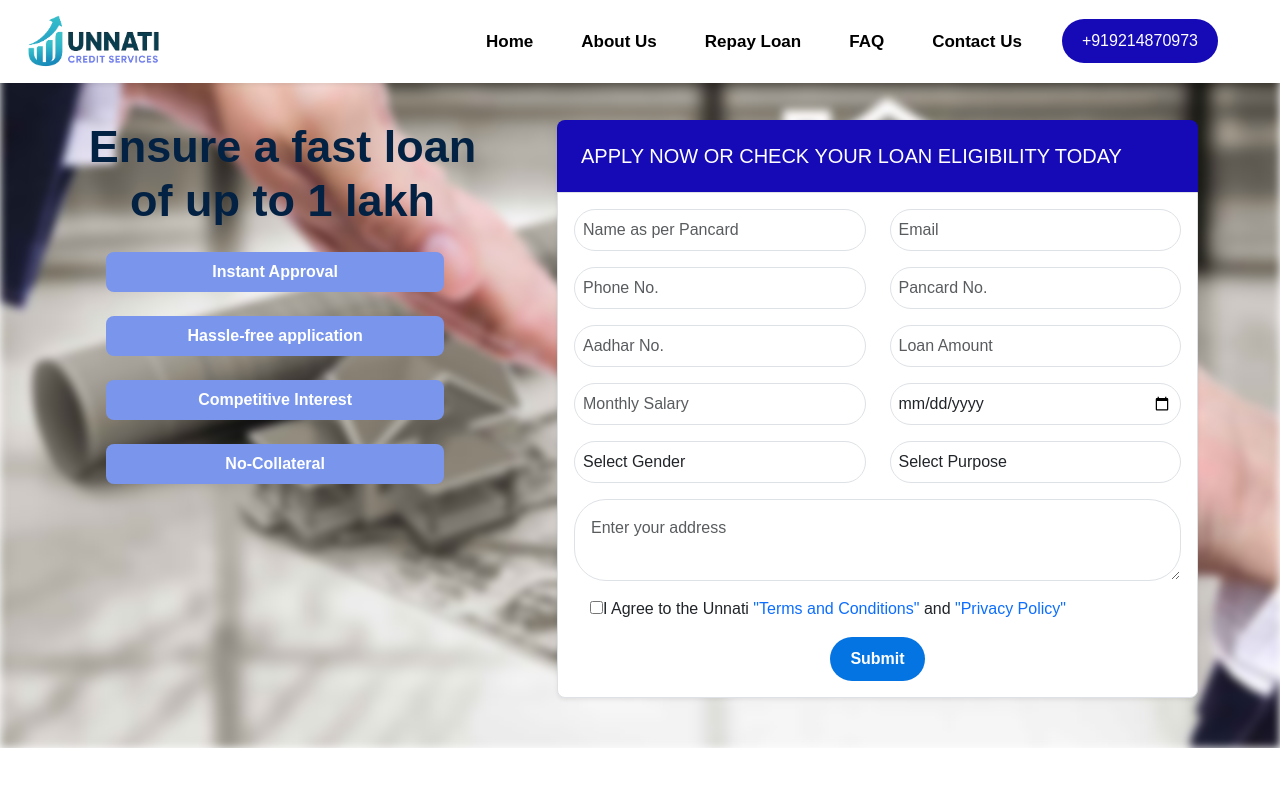
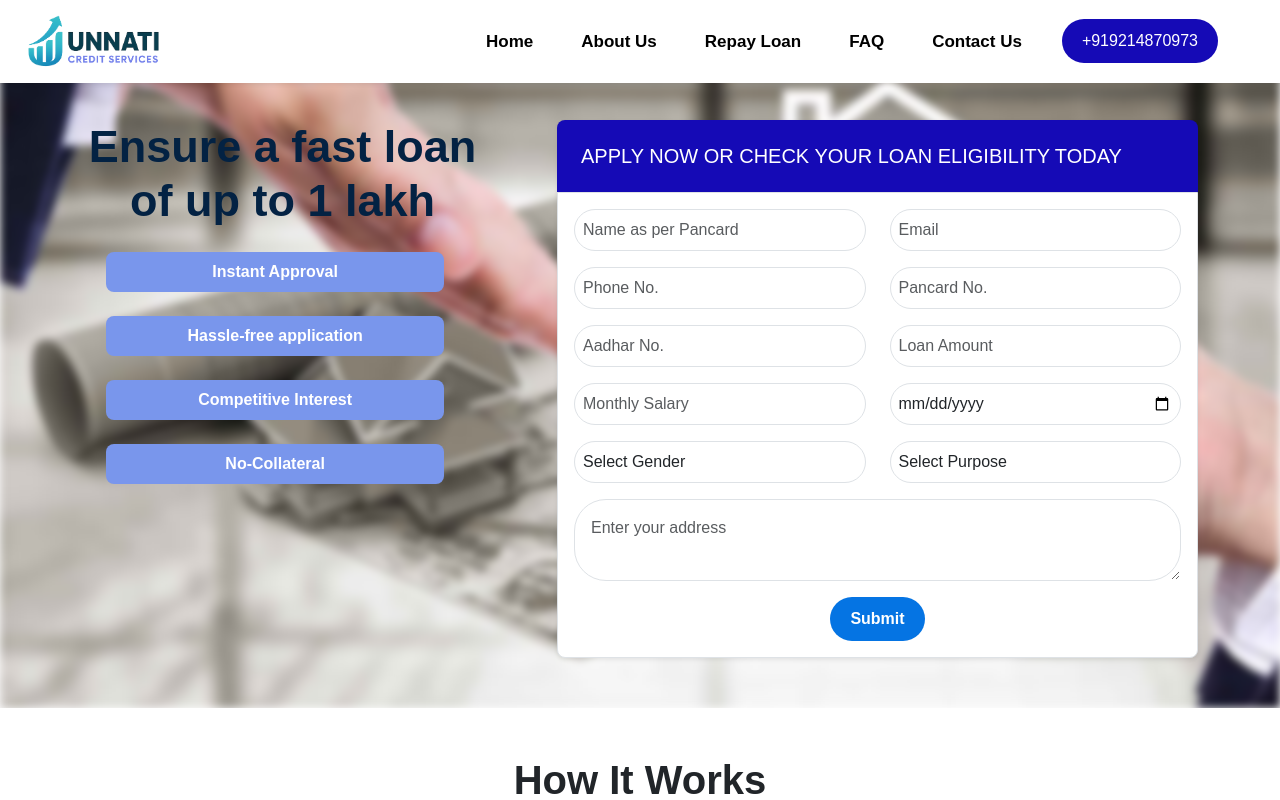
Before and after one commit to ritikagupta88/unnati_app, a React (Create React App) app: page / in a window 1280 px wide. Shown: the top 800 px of the page. Built offline with nearby package versions, Linux system fonts and the light colour scheme.

Commit message:
remove term and condition

```diff
--- a/src/leadForm.js
+++ b/src/leadForm.js
@@ -142,12 +142,7 @@ export const LeadForm = () => {
         required
       ></textarea>
 
-      <label className="form-check-label m-3">
-        <input type="checkbox" name="terms" required />I Agree to the Unnati
-        <span className="text-primary"> "Terms and Conditions" </span>
-        and <span className="text-primary">"Privacy Policy"</span>
-      </label>
-      <div className="d-flex justify-content-center">
+      <div className="d-flex justify-content-center mt-3">
         <button type="submit" className="btn-submit">
         Submit
         </button>
```
